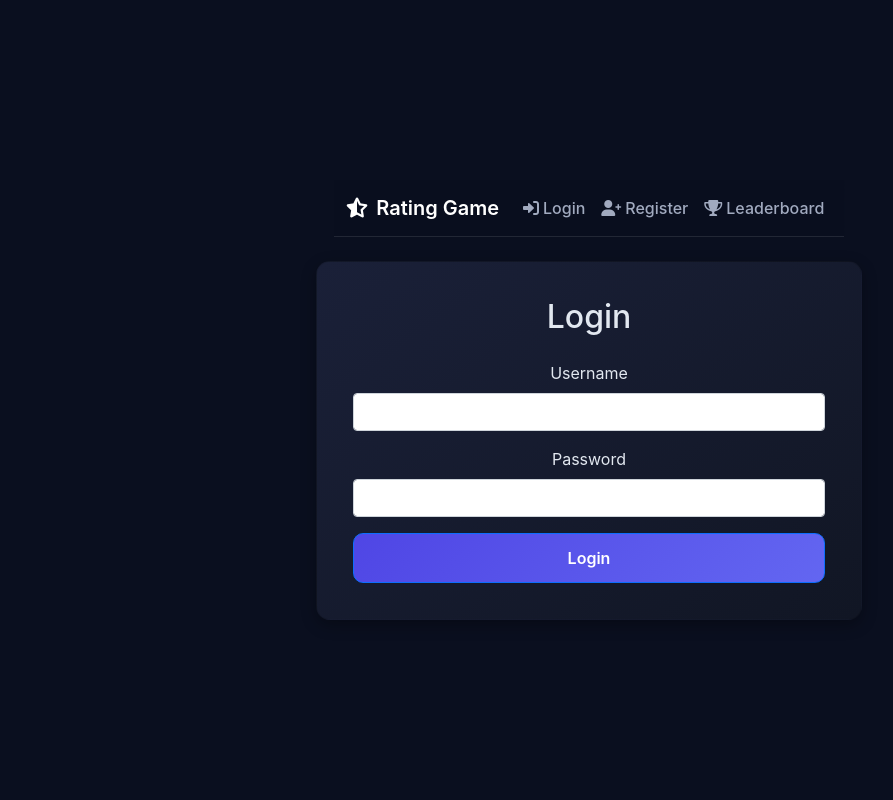
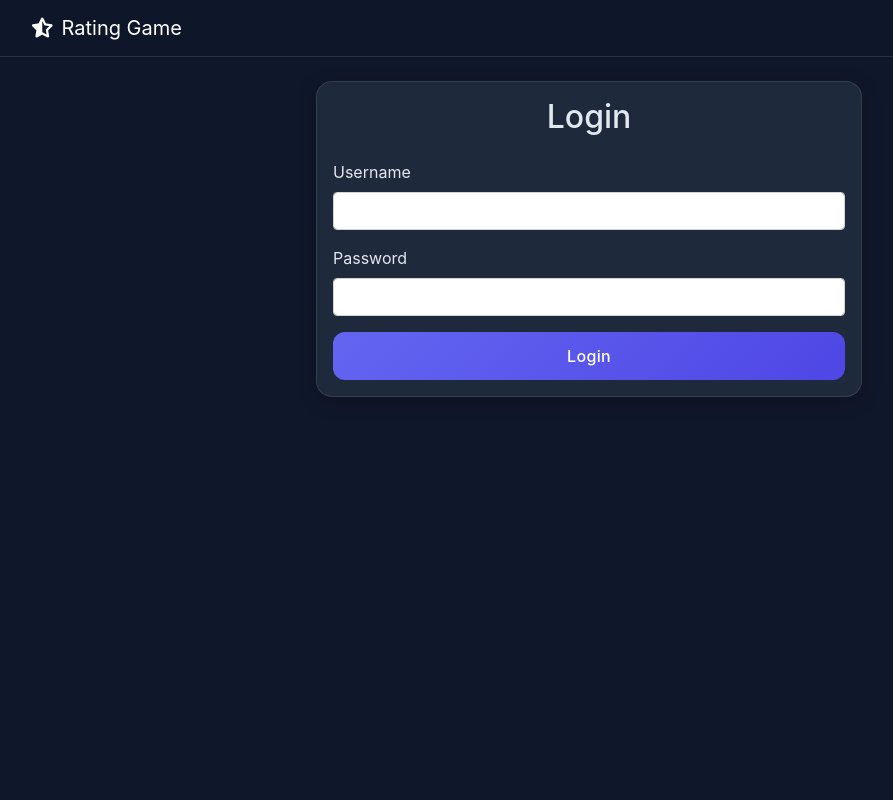
Before and after one commit to dak-mit/Rating_Meter, a Flask app: a page that uses templates/base.html in a window 1280 px wide. Shown: the whole page, without its empty margins (51-944 px from the left). Run offline with Flask 2, Linux system fonts and the light colour scheme.

Commit message:
Trying New Design 3

```diff
--- a/templates/base.html
+++ b/templates/base.html
@@ -8,89 +8,116 @@
     <link href="https://cdnjs.cloudflare.com/ajax/libs/font-awesome/6.0.0/css/all.min.css" rel="stylesheet">
     <style>
         :root {
-            --primary-color: #4F46E5;
-            --secondary-color: #6366F1;
-            --accent-color: #818CF8;
-            --background-dark: #0A0F1F;
-            --card-dark: #161B2F;
-            --text-primary: #E2E8F0;
-            --text-secondary: #A1AABF;
+            --primary-color: #6366f1;
+            --secondary-color: #4f46e5;
+            --accent-color: #818cf8;
+            --background-dark: #0f172a;
+            --card-dark: #1e293b;
+            --text-primary: #e2e8f0;
+            --text-secondary: #94a3b8;
         }
 
         body {
             background-color: var(--background-dark);
             color: var(--text-primary);
-            font-family: 'Inter', sans-serif;
+            font-family: 'Inter', -apple-system, BlinkMacSystemFont, 'Segoe UI', Roboto, sans-serif;
             min-height: 100vh;
-            display: flex;
-            flex-direction: column;
-            align-items: center;
-            justify-content: center;
-            text-align: center;
+            position: relative;
         }
 
         .navbar {
-            background: rgba(10, 15, 31, 0.85);
-            backdrop-filter: blur(12px);
+            background: rgba(15, 23, 42, 0.95) !important;
+            backdrop-filter: blur(10px);
             border-bottom: 1px solid rgba(255, 255, 255, 0.1);
         }
 
-        .navbar-brand {
-            font-weight: 600;
-        }
-
         .card {
-            background: linear-gradient(145deg, #1A2038, #111624);
-            border-radius: 14px;
-            padding: 20px;
-            box-shadow: 0px 5px 15px rgba(0, 0, 0, 0.3);
-            transition: transform 0.3s ease-in-out;
+            background: var(--card-dark);
+            border: 1px solid rgba(255, 255, 255, 0.1);
+            border-radius: 16px;
+            box-shadow: 0 4px 20px rgba(0, 0, 0, 0.2);
+            backdrop-filter: blur(10px);
+            transition: all 0.3s ease;
         }
 
         .card:hover {
-            transform: scale(1.03);
+            transform: translateY(-5px);
+            box-shadow: 0 8px 25px rgba(0, 0, 0, 0.3);
+            border-color: rgba(99, 102, 241, 0.3);
         }
 
         .btn-primary {
             background: linear-gradient(135deg, var(--primary-color), var(--secondary-color));
-            border-radius: 10px;
-            padding: 12px 20px;
-            font-weight: 600;
-            transition: 0.3s;
+            border: none;
+            padding: 12px 24px;
+            border-radius: 12px;
+            font-weight: 500;
+            letter-spacing: 0.3px;
+            transition: all 0.3s ease;
         }
 
         .btn-primary:hover {
-            opacity: 0.9;
             transform: translateY(-2px);
-        }
-
-        .alert {
-            background: rgba(30, 41, 59, 0.85);
-            border-radius: 12px;
-            backdrop-filter: blur(8px);
-        }
-
-        .rating-meter {
-            background: rgba(255, 255, 255, 0.1);
-            border-radius: 8px;
-            height: 6px;
-        }
-
-        .rating-meter-fill {
-            background: linear-gradient(90deg, var(--primary-color), var(--secondary-color));
-            height: 100%;
-            border-radius: 8px;
+            box-shadow: 0 6px 15px rgba(99, 102, 241, 0.3);
         }
 
         .nav-link {
             color: var(--text-secondary) !important;
             font-weight: 500;
-            transition: 0.3s;
+            padding: 8px 16px;
+            margin: 0 4px;
+            border-radius: 8px;
+            transition: all 0.3s ease;
         }
 
         .nav-link:hover {
             color: var(--text-primary) !important;
-            background: rgba(255, 255, 255, 0.05);
+            background: rgba(255, 255, 255, 0.1);
+        }
+
+        .alert {
+            background: rgba(30, 41, 59, 0.8);
+            border: 1px solid rgba(255, 255, 255, 0.1);
+            color: var(--text-primary);
+            border-radius: 12px;
+            backdrop-filter: blur(10px);
+        }
+
+        .table {
+            color: var(--text-primary);
+            background: var(--card-dark);
+            border-radius: 16px;
+            overflow: hidden;
+        }
+
+        .table th {
+            background: rgba(15, 23, 42, 0.6);
+            color: var(--accent-color);
+            font-weight: 500;
+            border-bottom: 1px solid rgba(255, 255, 255, 0.1);
+        }
+
+        .table td {
+            border-color: rgba(255, 255, 255, 0.1);
+        }
+
+        .badge {
+            background: var(--primary-color);
+            color: #fff;
+            padding: 6px 12px;
+            border-radius: 8px;
+            font-weight: 500;
+        }
+
+        @keyframes fadeIn {
+            from {
+                opacity: 0;
+                transform: translateY(20px);
+            }
+            to {
+                opacity: 1;
+                transform: translateY(0);
+            }
         }
     </style>
 </head>
@@ -100,54 +127,10 @@
             <a class="navbar-brand" href="{{ url_for('index') }}">
                 <i class="fas fa-star-half-alt me-2"></i>Rating Game
             </a>
-            <button class="navbar-toggler" type="button" data-bs-toggle="collapse" data-bs-target="#navbarNav">
-                <span class="navbar-toggler-icon"></span>
-            </button>
-            <div class="collapse navbar-collapse" id="navbarNav">
-                <ul class="navbar-nav ms-auto">
-                    {% if current_user.is_authenticated %}
-                        <li class="nav-item">
-                            <a class="nav-link" href="{{ url_for('dashboard') }}">
-                                <i class="fas fa-gauge-high me-1"></i>Dashboard
-                            </a>
-                        </li>
-                        <li class="nav-item">
-                            <a class="nav-link" href="{{ url_for('logout') }}">
-                                <i class="fas fa-sign-out-alt me-1"></i>Logout
-                            </a>
-                        </li>
-                    {% else %}
-                        <li class="nav-item">
-                            <a class="nav-link" href="{{ url_for('login') }}">
-                                <i class="fas fa-sign-in-alt me-1"></i>Login
-                            </a>
-                        </li>
-                        <li class="nav-item">
-                            <a class="nav-link" href="{{ url_for('register') }}">
-                                <i class="fas fa-user-plus me-1"></i>Register
-                            </a>
-                        </li>
-                    {% endif %}
-                    <li class="nav-item">
-                        <a class="nav-link" href="{{ url_for('leaderboard') }}">
-                            <i class="fas fa-trophy me-1"></i>Leaderboard
-                        </a>
-                    </li>
-                </ul>
-            </div>
         </div>
     </nav>
 
     <div class="container animate-fade-in">
-        {% with messages = get_flashed_messages() %}
-            {% if messages %}
-                {% for message in messages %}
-                    <div class="alert">
-                        <i class="fas fa-info-circle me-2"></i>{{ message }}
-                    </div>
-                {% endfor %}
-            {% endif %}
-        {% endwith %}
         {% block content %}{% endblock %}
     </div>
 
```
